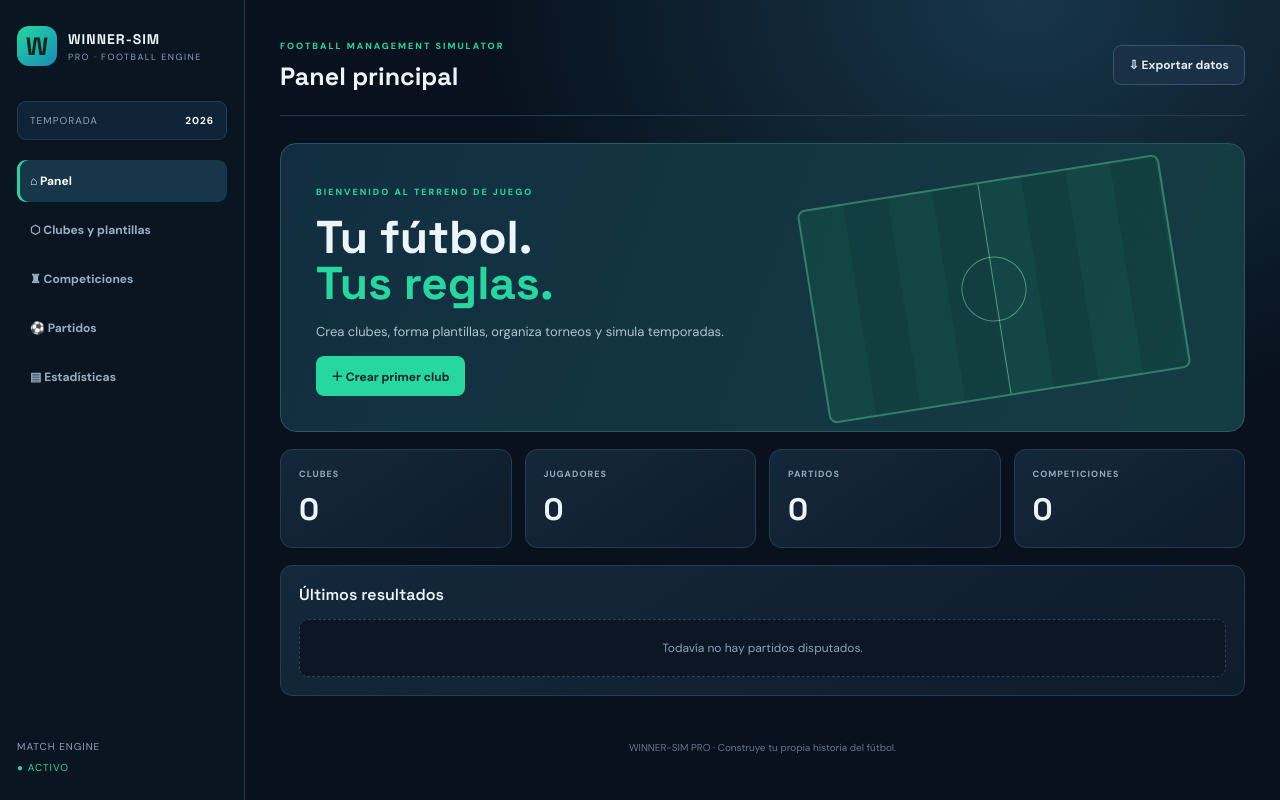
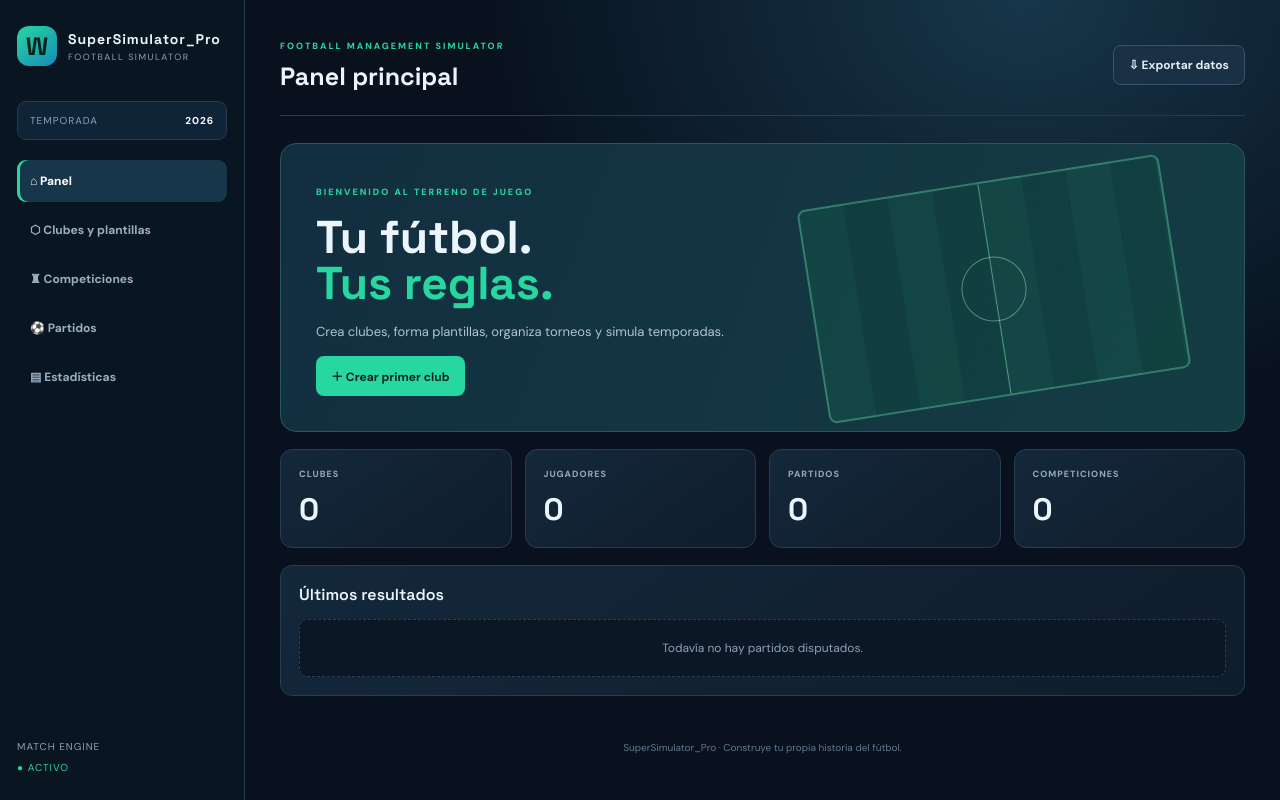
Before and after one commit to oscar20071-byte/SuperSimulator_Pro, a plain HTML site: page index.html in a window 1280 px wide. Drawn offline with Linux system fonts and the light colour scheme.

Commit message:
Rename in-app branding to SuperSimulator_Pro

```diff
--- a/index.html
+++ b/index.html
@@ -4,7 +4,7 @@
 <meta charset="utf-8">
 <meta name="viewport" content="width=device-width,initial-scale=1">
 <meta name="theme-color" content="#08111d">
-<title>WINNER-SIM PRO</title>
+<title>SuperSimulator_Pro</title>
 <meta name="description" content="Simulador de fútbol con clubes, plantillas, partidos y competiciones.">
 <link rel="preconnect" href="https://fonts.googleapis.com">
 <link href="https://fonts.googleapis.com/css2?family=DM+Sans:wght@400;500;600;700;800&family=Space+Grotesk:wght@500;600;700&display=swap" rel="stylesheet">
@@ -13,7 +13,7 @@
 <body>
 <div class="shell">
 <aside class="sidebar">
-<a class="brand" href="#"><span class="mark">W</span><span><b>WINNER-SIM</b><small>PRO · FOOTBALL ENGINE</small></span></a>
+<a class="brand" href="#"><span class="mark">W</span><span><b>SuperSimulator_Pro</b><small>FOOTBALL SIMULATOR</small></span></a>
 <div class="season">TEMPORADA <b id="season">2026</b></div>
 <nav>
 <button class="nav active" data-view="home">⌂ Panel</button>
@@ -51,7 +51,7 @@
 <div class="panel"><h3>Medias de clubes</h3><div id="ratings" class="empty">Registra clubes para comenzar.</div></div>
 <div class="panel"><h3>Respaldo</h3><p class="muted">Exporta o importa tu universo mediante un archivo JSON.</p><label class="secondary file-label">Importar JSON<input id="import" type="file" accept=".json,application/json"></label></div>
 </section>
-<footer>WINNER-SIM PRO · Construye tu propia historia del fútbol.</footer>
+<footer>SuperSimulator_Pro · Construye tu propia historia del fútbol.</footer>
 </main>
 </div>
 <div id="toast" role="status"></div>
```
